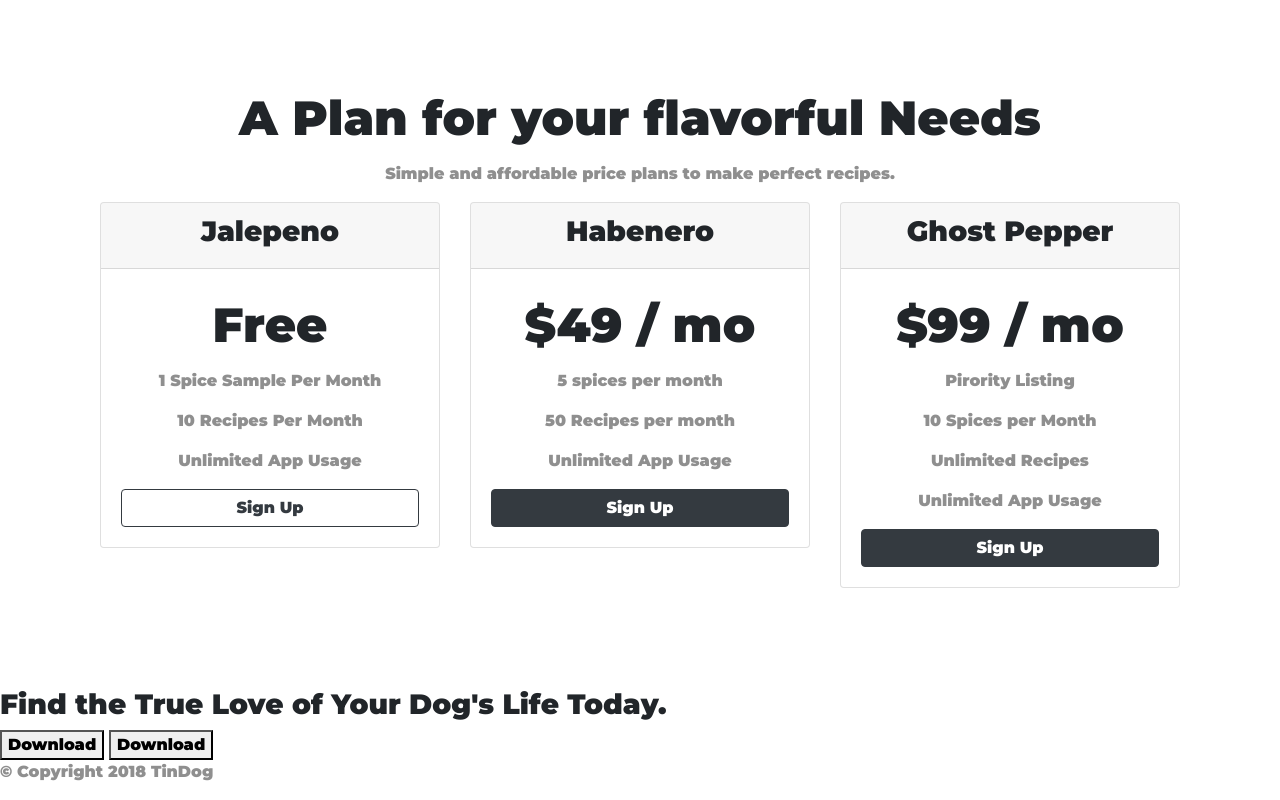
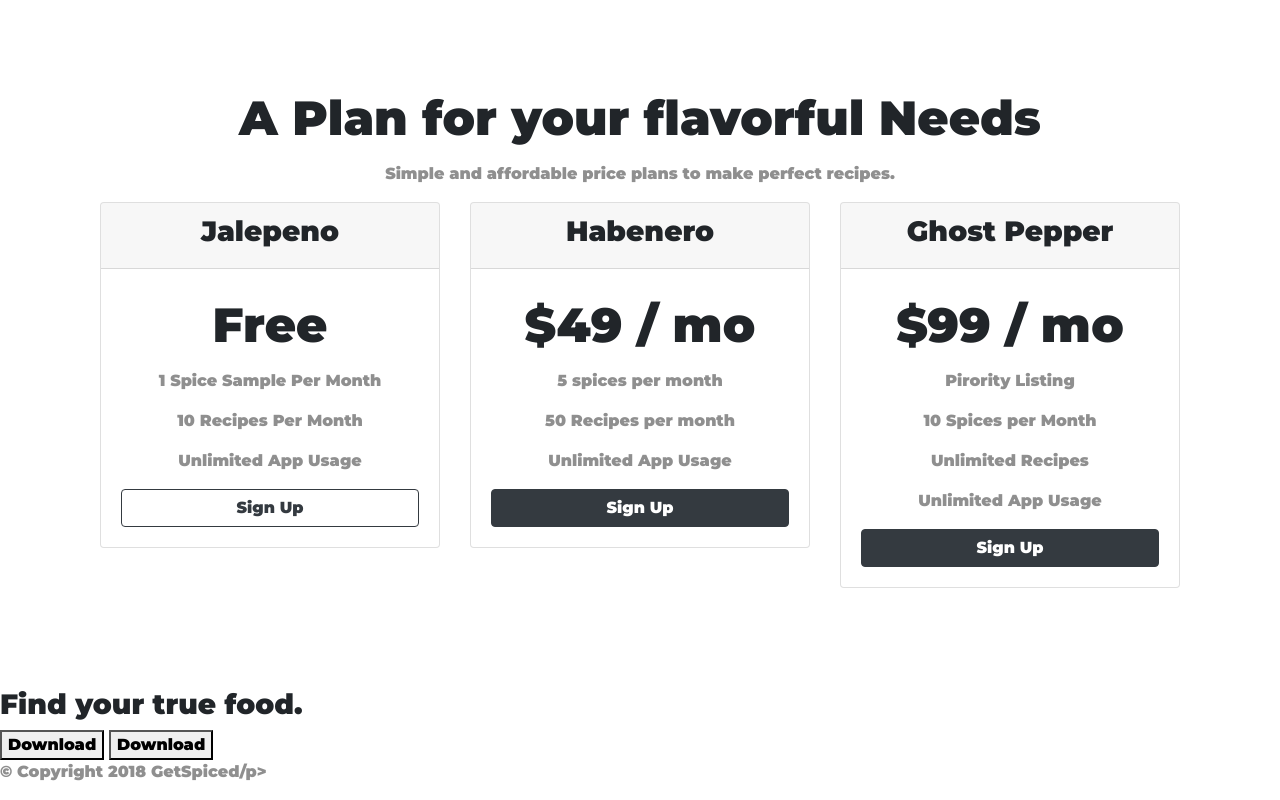
Before and after one commit to spicylola/bootstrap-get-spiced, a plain HTML site: page GetSpicedBootStrap/index.html in a window 1280 px wide. Shown: the part 1541-2341 px from the top of the page. Drawn offline with nearby package versions, Linux system fonts and the light colour scheme.

Commit message:
lol simple bootstrap tut

```diff
--- a/GetSpicedBootStrap/index.html
+++ b/GetSpicedBootStrap/index.html
@@ -187,7 +187,7 @@
 
     <section id="cta">
 
-      <h3>Find the True Love of Your Dog's Life Today.</h3>
+      <h3>Find your true food.</h3>
       <button type="button">Download</button>
       <button type="button">Download</button>
 
@@ -198,7 +198,7 @@
 
     <footer id="footer">
 
-      <p>© Copyright 2018 TinDog</p>
+      <p>© Copyright 2018 GetSpiced/p>
 
     </footer>
 
```
